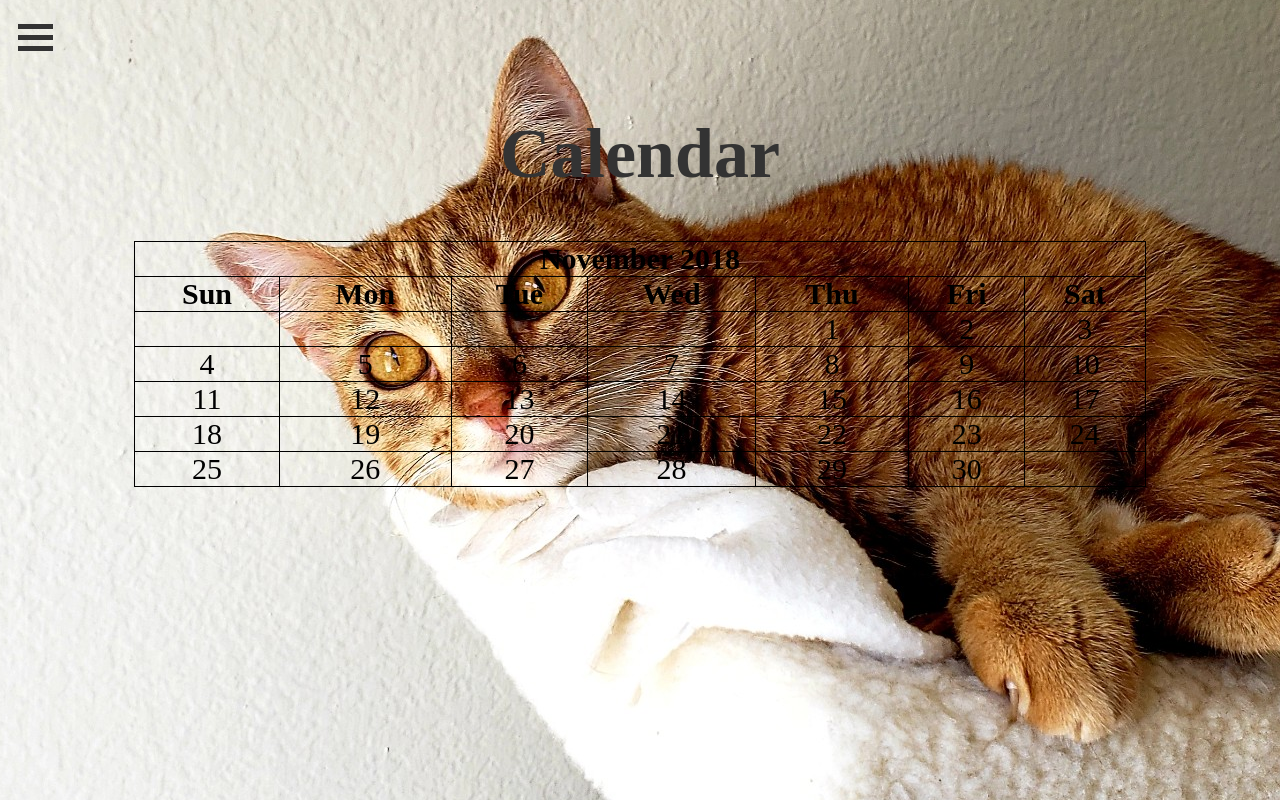
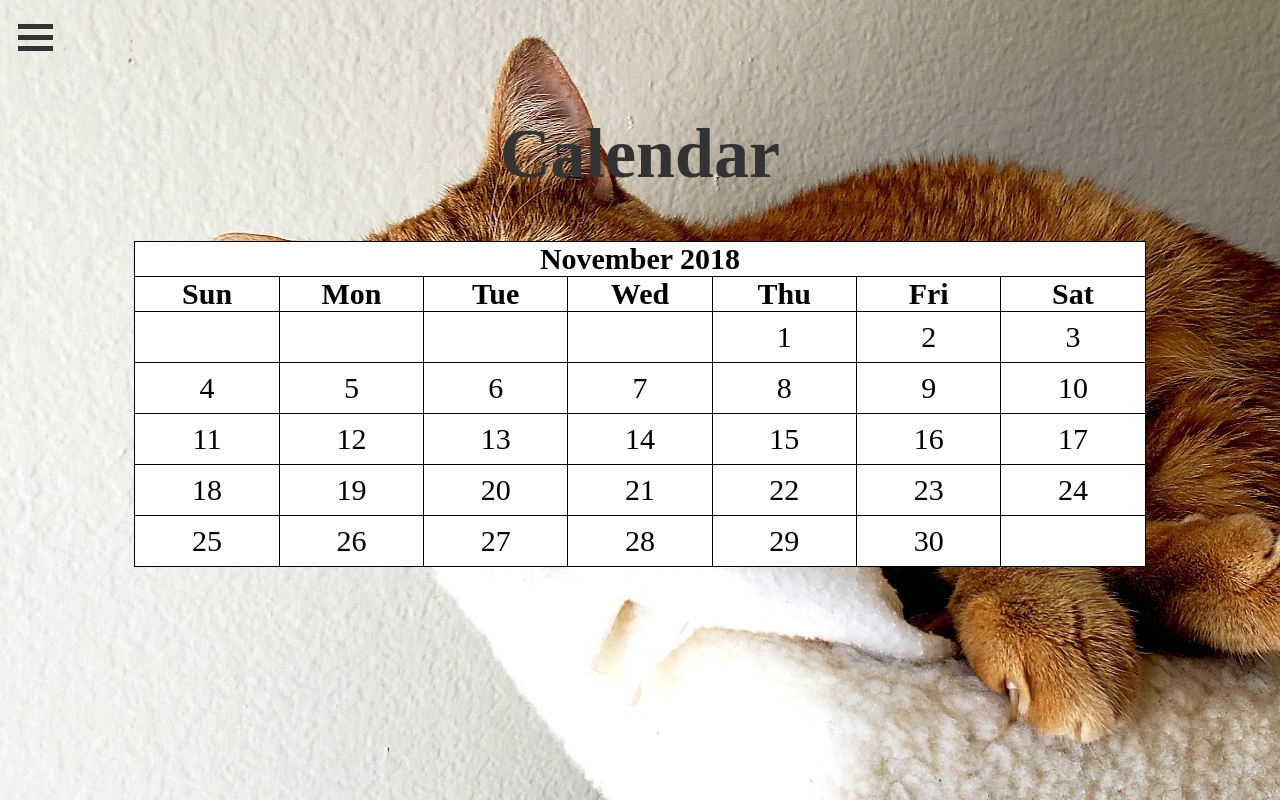
Before and after one commit to jorgerivero3/project-3, a Flask app: page /calendar in a window 1280 px wide. Run offline with Flask 2, Linux system fonts and the light colour scheme; a user stored in the database is signed in; some web fonts are replaced.

Commit message:
calendar formatting

```diff
--- a/Application/static/style.css
+++ b/Application/static/style.css
@@ -213,6 +213,7 @@ input:focus:-ms-input-placeholder { color:transparent; }
 }
 
 .idkwhythisisntworking table{
+  background-color: white;
   font-family: 'Now';
   width: 80%;
   border-spacing: 15px;
@@ -220,7 +221,8 @@ input:focus:-ms-input-placeholder { color:transparent; }
   border-collapse: collapse;
 }
 .idkwhythisisntworking table tbody tr td{
-  width: 20px;
+  width: 100px;
+  height: 50px;
   text-align: center;
 }
 .idkwhythisisntworking td, th{
```
Also changed, not shown: 1 other file.
